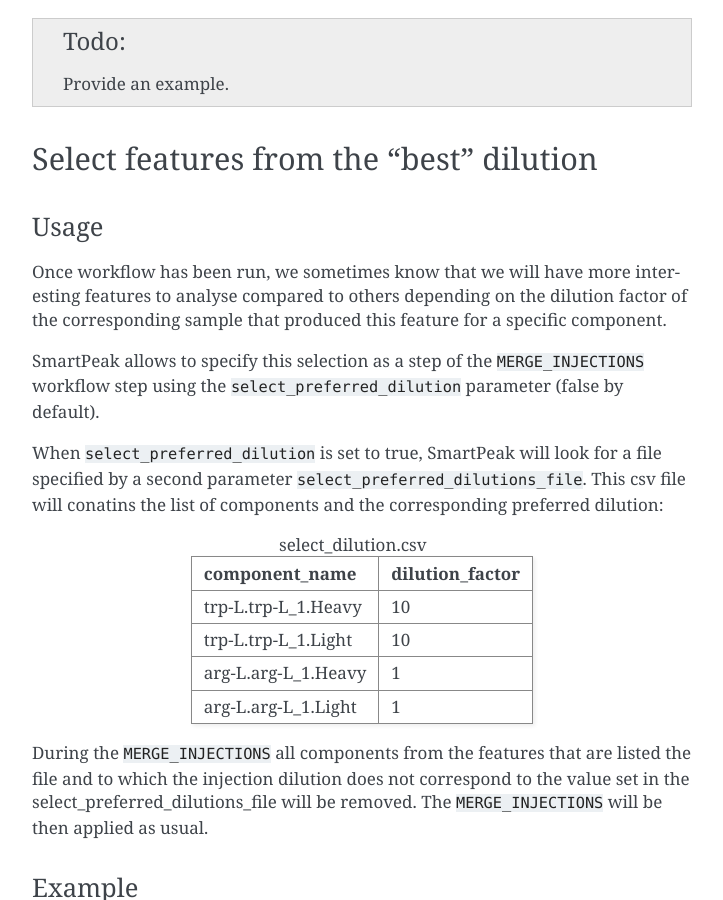
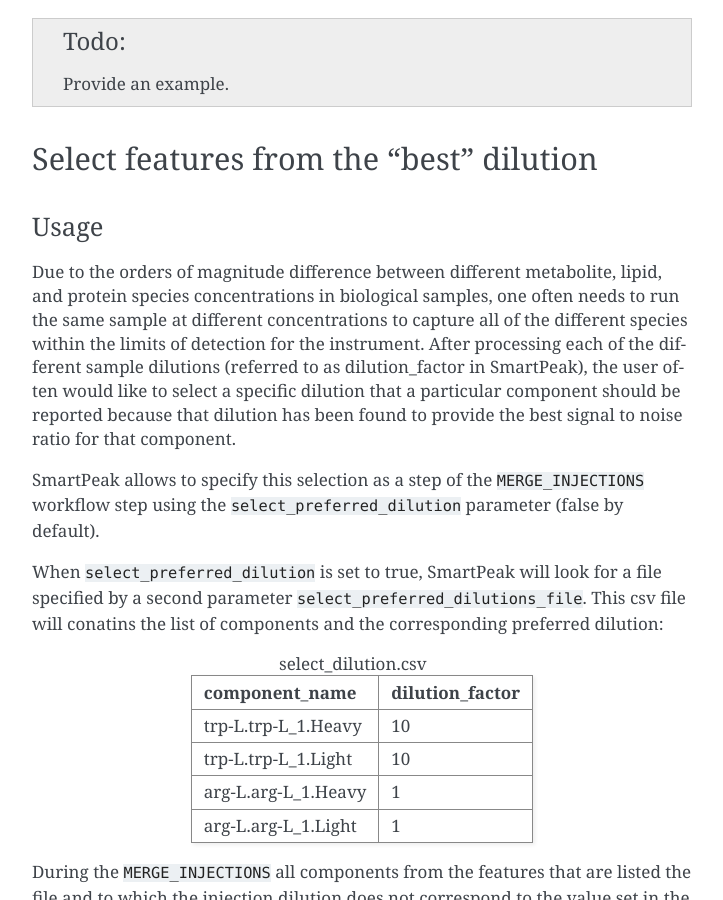
Before and after one commit to AutoFlowResearch/SmartPeak, a Sphinx documentation site: the page built from docs/start/features.rst, in a window 1280 px wide and 900 px high, scrolled down 3070 px. Shown: the whole window, without its empty margins (388-1111 px from the left). Built offline with Sphinx 7.4.7, drawn with Linux system fonts in a browser that asks for light colours; pages that are not in the unit, such as notebooks, are missing from menus.

Commit message:
fix: revised select features from best dilution section of features

```diff
--- a/docs/start/features.rst
+++ b/docs/start/features.rst
@@ -112,7 +112,8 @@
 Usage
 ~~~~~
 
-Once workflow has been run, we sometimes know that we will have more interesting features to analyse compared to others depending on the dilution factor of the corresponding sample that produced this feature for a specific component.
+Due to the orders of magnitude difference between different metabolite, lipid, and protein species concentrations in biological samples, one often needs to run the same sample at different concentrations to capture all of the different species within the limits of detection for the instrument.
+After processing each of the different sample dilutions (referred to as dilution_factor in SmartPeak), the user often would like to select a specific dilution that a particular component should be reported because that dilution has been found to provide the best signal to noise ratio for that component.
 
 SmartPeak allows to specify this selection as a step of the ``MERGE_INJECTIONS`` workflow step using the ``select_preferred_dilution`` parameter (false by default).
 
```
